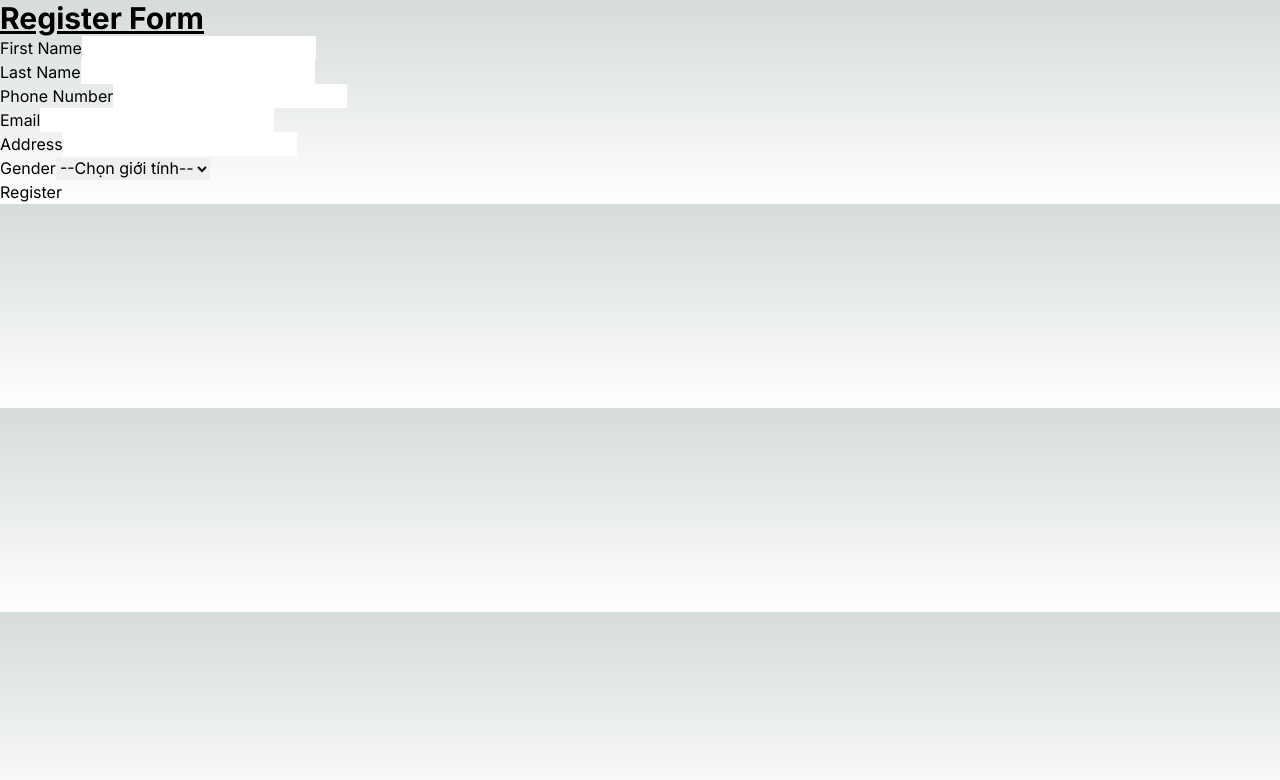
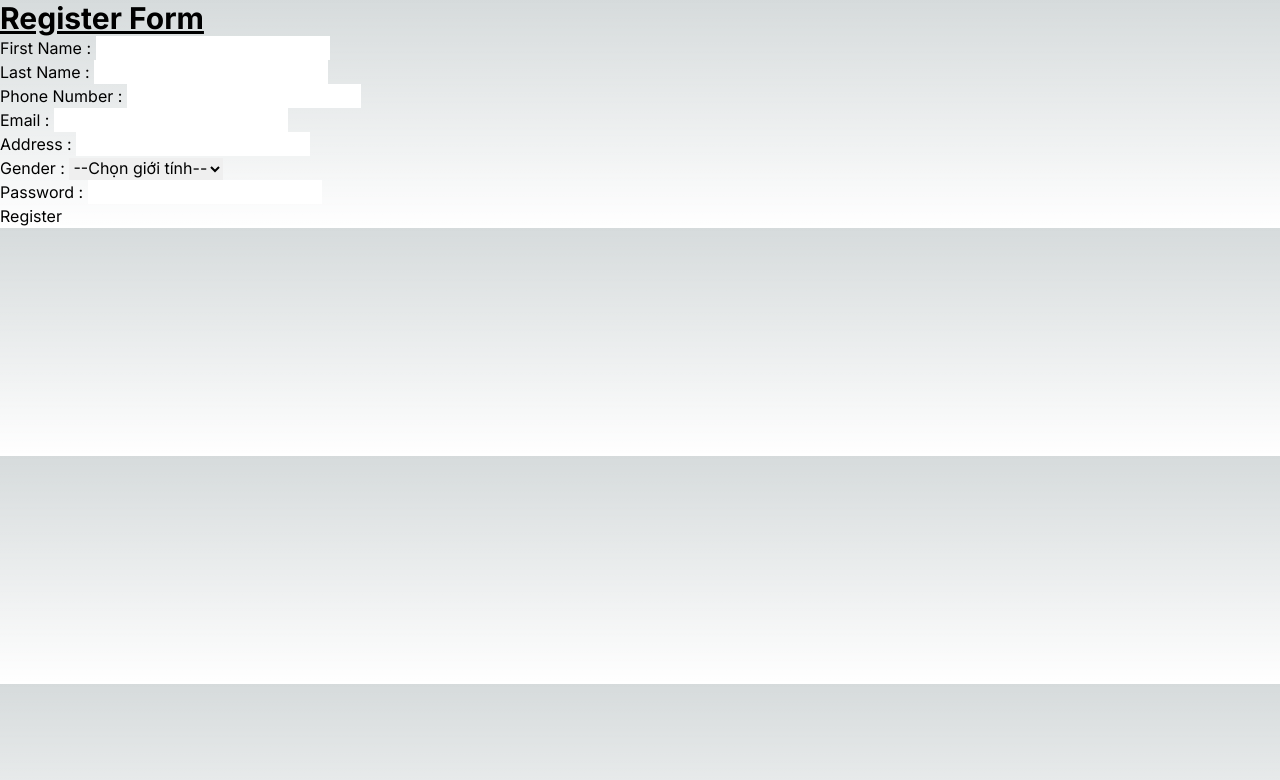
Before and after one commit to NewBewp/MovieNextjs_FE, a Next.js app: page /register in a window 1280 px wide. Shown: the top 780 px of the page. Built offline with nearby package versions, Linux system fonts and the light colour scheme.

Commit message:
them truong password

```diff
--- a/src/components/auth/register/registerLayout.tsx
+++ b/src/components/auth/register/registerLayout.tsx
@@ -25,7 +25,7 @@ const RegisterLayout = () => {
       <h1 className="text-3xl font-bold underline">Register Form</h1>
 
       <div>
-        <label htmlFor="first_name">First Name</label>
+        <label htmlFor="first_name">First Name : </label>
         <input
           type="text"
           id="first_name"
@@ -35,7 +35,7 @@ const RegisterLayout = () => {
       </div>
 
       <div>
-        <label htmlFor="last_name">Last Name</label>
+        <label htmlFor="last_name">Last Name : </label>
         <input
           type="text"
           id="last_name"
@@ -45,58 +45,38 @@ const RegisterLayout = () => {
       </div>
 
       <div>
-        <label htmlFor="phone_number">Phone Number</label>
+        <label htmlFor="phone_number">Phone Number : </label>
         <input
           type="text"
           id="phone_number"
-          {...register("phone_number",
-            // {
-            //   required: 'Vui lòng nhập số điện thoại',
-            //   pattern: {
-            //     value: /^[0-9]+$/,
-            //     message: 'Chỉ nhập số'
-            //   }
-            // }
-          )}
+          {...register("phone_number")}
         />
         {errors.phone_number && <p className="text-red-500">{errors.phone_number.message}</p>}
       </div>
 
       <div>
-        <label htmlFor="email">Email</label>
+        <label htmlFor="email">Email : </label>
         <input
           type="email"
           id="email"
-          {...register("email",
-            // {
-            //   required: 'Vui lòng nhập email',
-            //   pattern: {
-            //     value: /^\S+@\S+$/,
-            //     message: 'Định dạng email không hợp lệ'
-            //   }
-            // }
-          )}
+          {...register("email")}
         />
         {errors.email && <p className="text-red-500">{errors.email.message}</p>}
       </div>
 
       <div>
-        <label htmlFor="address">Address</label>
+        <label htmlFor="address">Address : </label>
         <input
           type="text"
           id="address"
-          {...register("address",
-            // { required: 'Vui lòng nhập địa chỉ' }
-          )}
+          {...register("address")}
         />
         {errors.address && <p className="text-red-500">{errors.address.message}</p>}
       </div>
 
       <div>
-        <label htmlFor="gender">Gender</label>
-        <select id="gender" {...register("gender",
-          // { required: 'Vui lòng chọn giới tính' }
-        )}>
+        <label htmlFor="gender">Gender : </label>
+        <select id="gender" {...register("gender")}>
           <option value="">--Chọn giới tính--</option>
           <option value="male">Nam</option>
           <option value="female">Nữ</option>
@@ -104,6 +84,19 @@ const RegisterLayout = () => {
         {errors.gender && <p className="text-red-500">{errors.gender.message}</p>}
       </div>
 
+      <div>
+        <label htmlFor="password">Password : </label>
+        <input
+          type="password"
+          id="password"
+          {...register("password")}
+        />
+        {errors.password && <p className="text-red-500">{errors.password.message}</p>}
+      </div>
+
+
+
+
       <button type="submit">Register</button>
     </form>
   );
--- a/src/schema/RegisterSchema.tsx
+++ b/src/schema/RegisterSchema.tsx
@@ -7,6 +7,7 @@ export const RegisterSchema = z.object({
     email: z.string().min(1, 'Vui lòng nhập').email(),
     address: z.string().min(1, 'Vui lòng nhập'),
     gender: z.string().min(1, 'Vui lòng chọn').max(20, 'Nhập tối đa 20 ký tự'),
+    password: z.string().min(1, 'Vui lòng chọn')
 })
 
 export type RegisterSchemaType = z.infer<typeof RegisterSchema>
```
